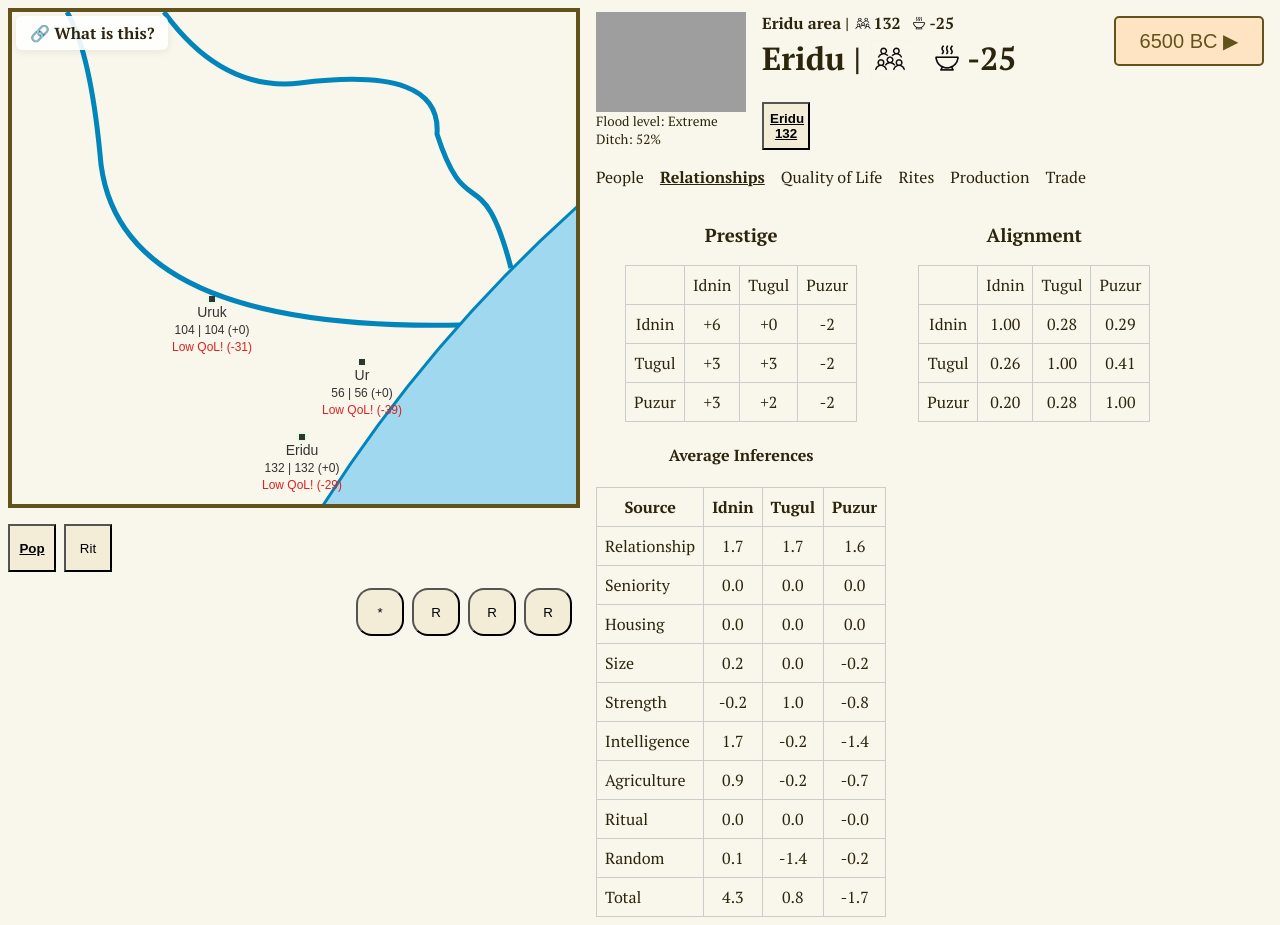
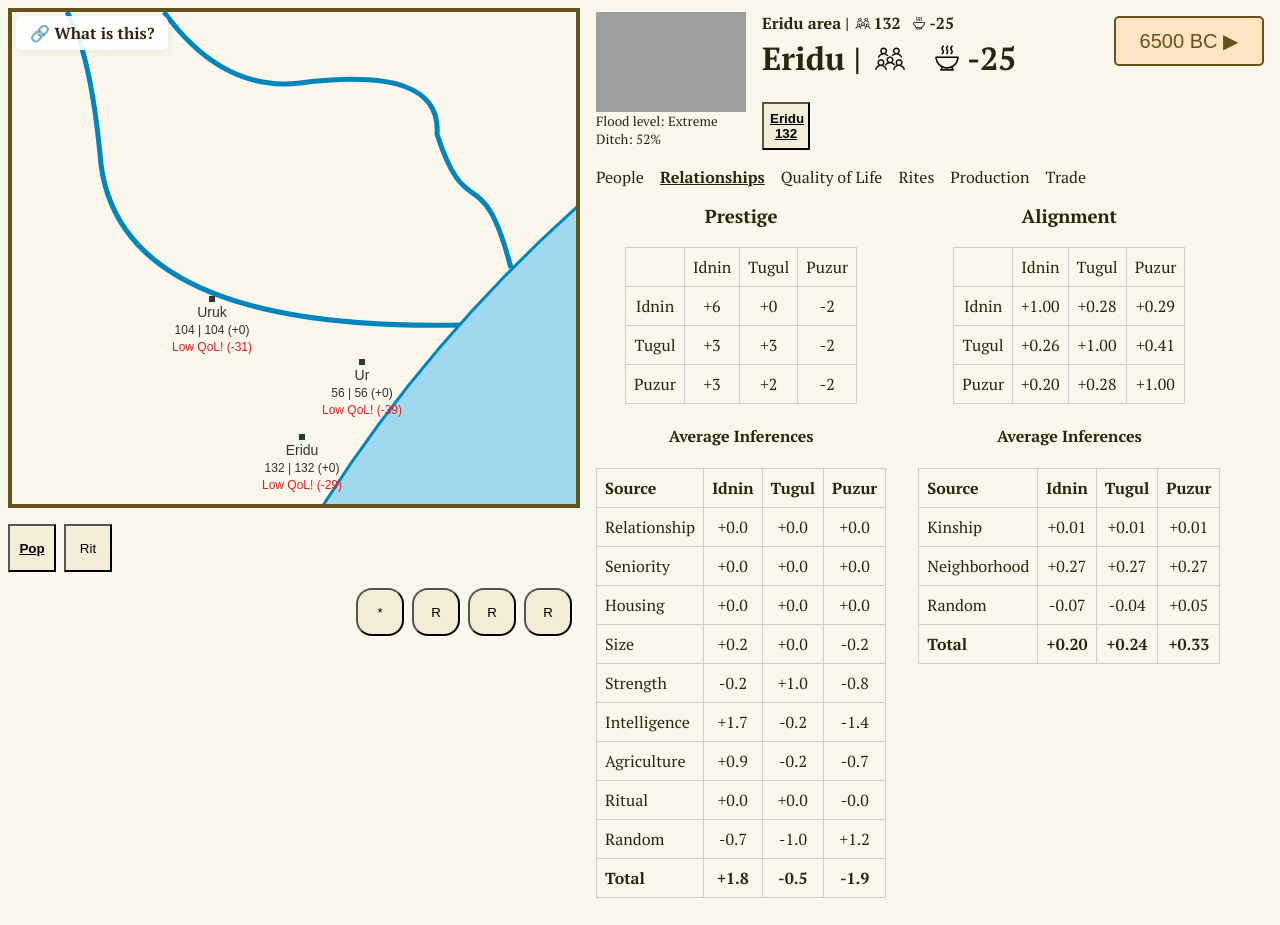
Before and after one commit to dmandelin/world2, a SvelteKit app: page / in a window 1280 px wide. Both pictures are taken after a click on the button "Relationships". Built offline with nearby package versions, Linux system fonts and the light colour scheme; grey boxes are pictures that could not be loaded.

Commit message:
Add average alignment inferences.

```diff
--- a/src/components/SettlementRelationships.svelte
+++ b/src/components/SettlementRelationships.svelte
@@ -1,16 +1,28 @@
 <script lang="ts">
     import DataTable from "./DataTable.svelte";
     import Tooltip from "./Tooltip.svelte";
-    import { averagePrestigeTable } from "./tables";
+    import { averageAttitudeTable } from "./tables";
+    import type { ClanDTO, SettlementDTO } from "./dtos";
     import type { AlignmentCalc } from "../model/people/alignment";
     import { signed } from "../model/lib/format";
+    import type { PrestigeCalc } from "../model/people/prestige";
 
-    let { settlement } = $props();
+    let { settlement }: { settlement: SettlementDTO }= $props();
     let clans = $derived(settlement.clans);
 
-    let prestigeTable = $derived(averagePrestigeTable(settlement));
+    let prestigeTable = $derived(averageAttitudeTable(
+        settlement,
+        (clan: ClanDTO) => clan.prestige.entries(),
+        true,
+        1,
+    ));
 
-    function prestigeTooltip(calc: AlignmentCalc) {
+    let alignmentTable = $derived(averageAttitudeTable(
+        settlement,
+        (clan: ClanDTO) => clan.alignment.entries(),
+    ));
+
+    function prestigeTooltip(calc: PrestigeCalc) {
         const rows = [];
         for (const item of calc.items) {
             rows.push([item.name, item.weight.toFixed(2), item.value.toFixed()]);
@@ -21,7 +33,7 @@
         ];
     }
 
-    function prestigeInferenceTooltip(calc: AlignmentCalc) {
+    function prestigeInferenceTooltip(calc: PrestigeCalc) {
         const rows = [];
         for (const item of calc.inference.items) {
             rows.push([item.name, item.value.toFixed()]);
@@ -56,6 +68,10 @@
 </script>
 
 <style>
+    h3 {
+        margin-top: 0;
+    }
+
     h3, h4 {
         text-align: center;
     }
@@ -71,12 +87,16 @@
         border: 1px solid #ccc;
     }
 
-    #prestige-inferences-table {
+    .inferences-table {
         margin-top: 1em;
     }
 
-    #prestige-inferences-table td:first-child {
+    .inferences-table td:first-child, .inferences-table th:first-child {
         text-align: left;
+    }
+
+    .inferences-table tr:last-child {
+        font-weight: bold;
     }
 </style>
 
@@ -98,7 +118,7 @@
             {#each clans as d}
                 <td>
                     <Tooltip>
-                        {signed(c.prestige.get(d.ref)?.value)}
+                        {signed(c.prestige.get(d.ref)?.value ?? 0)}
                         <div slot="tooltip">
                             <b>Sources</b>
                             <DataTable rows={prestigeTooltip(c.prestige.get(d.ref)!)} />
@@ -114,7 +134,7 @@
     </table>
 
     <h4>Average Inferences</h4>
-    <table id="prestige-inferences-table">
+    <table class="inferences-table">
         <thead>
             <tr>
                 {#each prestigeTable.header as cell}
@@ -133,6 +153,7 @@
         </tbody>
     </table>
 </div>
+
 <div>
     <h3>Alignment</h3>
     <table>
@@ -149,7 +170,7 @@
             {#each clans as d}
                 <td>
                     <Tooltip>
-                        {(c.alignment.get(d.ref)?.value?.toFixed(2))}
+                        {signed(c.alignment.get(d.ref)?.value ?? 0, 2)}
                         <div slot="tooltip">
                             <b>Sources</b>
                             <DataTable rows={alignmentTooltip(c.alignment.get(d.ref)!)} />
@@ -161,6 +182,26 @@
             {/each}
         </tr>
         {/each}
+        </tbody>
+    </table>
+
+    <h4>Average Inferences</h4>
+    <table class="inferences-table">
+        <thead>
+            <tr>
+                {#each alignmentTable.header as cell}
+                    <th>{cell}</th>
+                {/each}
+            </tr>
+        </thead>
+        <tbody>
+            {#each alignmentTable.rows as row}
+                <tr>
+                    {#each row as cell}
+                        <td>{cell}</td>
+                    {/each}
+                </tr>
+            {/each}
         </tbody>
     </table>
 </div>
--- a/src/components/tables.ts
+++ b/src/components/tables.ts
@@ -1,5 +1,8 @@
-import { ProductionItemDTO, SettlementDTO } from './dtos';
-import { pct } from '../model/lib/format';
+import type { ProductionItemDTO, SettlementDTO } from './dtos';
+import type { AttitudeCalc, InferenceCalc } from '../model/people/attitude';
+import type { ClanDTO } from './dtos';
+import type { Clan } from '../model/people/people';
+import { pct, signed } from '../model/lib/format';
 
 export type SettlementProductionTable = {
     header: string[];
@@ -49,27 +52,33 @@ export function settlementProductionTable(settlement: SettlementDTO): Settlement
     return { header, subheader, rows}
 }
 
-export type AveragePrestigeTable = {
+export type AverageAttitudeTable = {
     header: string[];
     rows: string[][];
 }
 
-export function averagePrestigeTable(settlement: SettlementDTO): AveragePrestigeTable {
-    const n = settlement.population;
+export function averageAttitudeTable<AC extends AttitudeCalc<IC>, IC extends InferenceCalc> (
+    settlement: SettlementDTO,
+    attitudeCalcProvider: (clan: ClanDTO) => Iterable<[Clan, AC]>,
+    includeTotals: boolean = true,
+    precision: number = 2,
+): AverageAttitudeTable {
     const rs = new Map<string, Map<string, number>>(); // calc item name -> clan name -> value
     for (const clan of settlement.clans) {
-        for (const [other, prestigeCalc] of clan.prestige) {
-            console.log(clan.prestige);
-            for (const item of prestigeCalc.inference.items) {
-                const part = item.value * clan.population / n;
+        for (const [other, attitudeCalc] of attitudeCalcProvider(clan)) {
+            if (other === clan.ref) continue;
+            for (const item of attitudeCalc.inference.items) {
+                const part = item.value * clan.population / (settlement.population - other.population);
                 const row = rs.get(item.name) ?? new Map<string, number>();
                 row.set(other.name, (row.get(other.name) ?? 0) + part);
                 rs.set(item.name, row);
             }
-            const totalPart = prestigeCalc.inference.value * clan.population / n;
-            const totalRow = rs.get('Total') ?? new Map<string, number>();
-            totalRow.set(other.name, (totalRow.get(other.name) ?? 0) + totalPart);
-            rs.set('Total', totalRow);
+            if (includeTotals) {
+                const totalPart = attitudeCalc.inference.value * clan.population / (settlement.population - other.population);
+                const totalRow = rs.get('Total') ?? new Map<string, number>();
+                totalRow.set(other.name, (totalRow.get(other.name) ?? 0) + totalPart);
+                rs.set('Total', totalRow);
+            }
         }
     }
 
@@ -77,7 +86,7 @@ export function averagePrestigeTable(settlement: SettlementDTO): AveragePrestige
     const rows = [...rs.entries()].map(([name, clanMap]) => {
         const row = [name];
         for (const clan of settlement.clans) {
-            row.push((clanMap.get(clan.name) ?? 0).toFixed(1));
+            row.push(signed(clanMap.get(clan.name) ?? 0, precision));
         }
         return row;
     });
--- a/src/model/people/attitude.ts
+++ b/src/model/people/attitude.ts
@@ -1,5 +1,15 @@
 import { sumFun } from '../lib/basics';
 import { Clan } from './people';
+
+interface InferenceCalcItem {
+    name: string;
+    value: number;
+}
+
+export interface InferenceCalc {
+    value: number;
+    items: Iterable<InferenceCalcItem>;
+}
 
 export class AttitudeCalcItem {
     weight: number;
@@ -16,11 +26,11 @@ export class AttitudeCalcItem {
     }
 }
 
-export abstract class AttitudeCalc<InferenceCalc extends {value: number}> {
+export abstract class AttitudeCalc<IC extends InferenceCalc> {
     readonly heritagePrestige_ = 0;
     readonly inferencePrestige_ = 0;
 
-    private inferred_: InferenceCalc;
+    private inferred_: IC;
     private heritage_: number|undefined;
 
     private items_: AttitudeCalcItem[];
@@ -32,9 +42,9 @@ export abstract class AttitudeCalc<InferenceCalc extends {value: number}> {
             'Inferred', this.inferred_.value, this.inferencePrestige_)];
     }
 
-    abstract createInferenceCalc(): InferenceCalc;
+    abstract createInferenceCalc(): IC;
 
-    abstract modelViewOf(model: Clan, other: Clan): AttitudeCalc<InferenceCalc>;
+    abstract modelViewOf(model: Clan, other: Clan): AttitudeCalc<IC>;
 
     get useInferenceOnlyOnSelf(): boolean {
         return false;
@@ -79,7 +89,7 @@ export abstract class AttitudeCalc<InferenceCalc extends {value: number}> {
         this.bufferedItems_ = [];
     }
 
-    get inference(): InferenceCalc {
+    get inference(): IC {
         return this.inferred_;
     }
 
```
Also changed, not shown: src/model/plans/backlog.md (+1 -1 lines).
